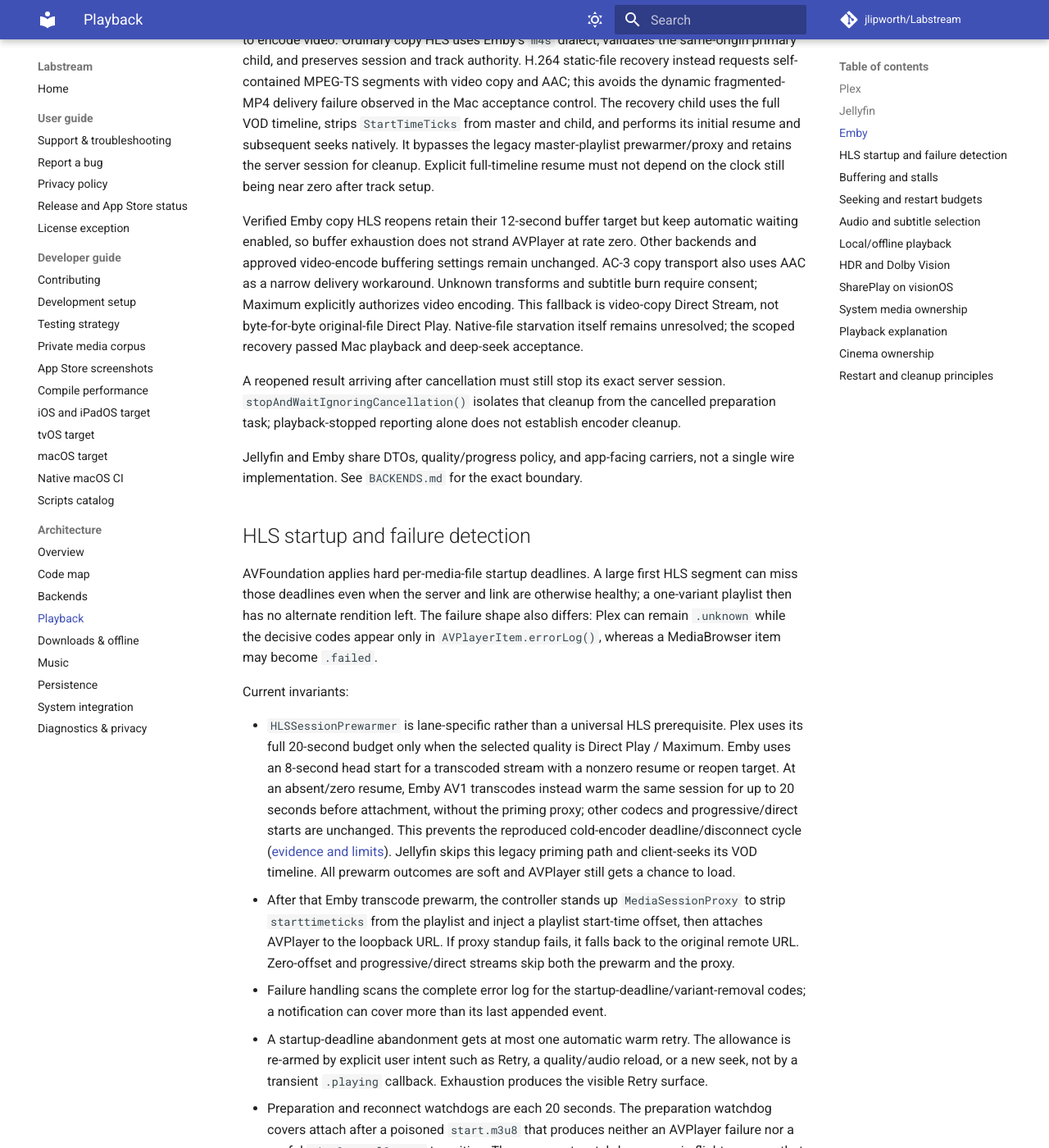
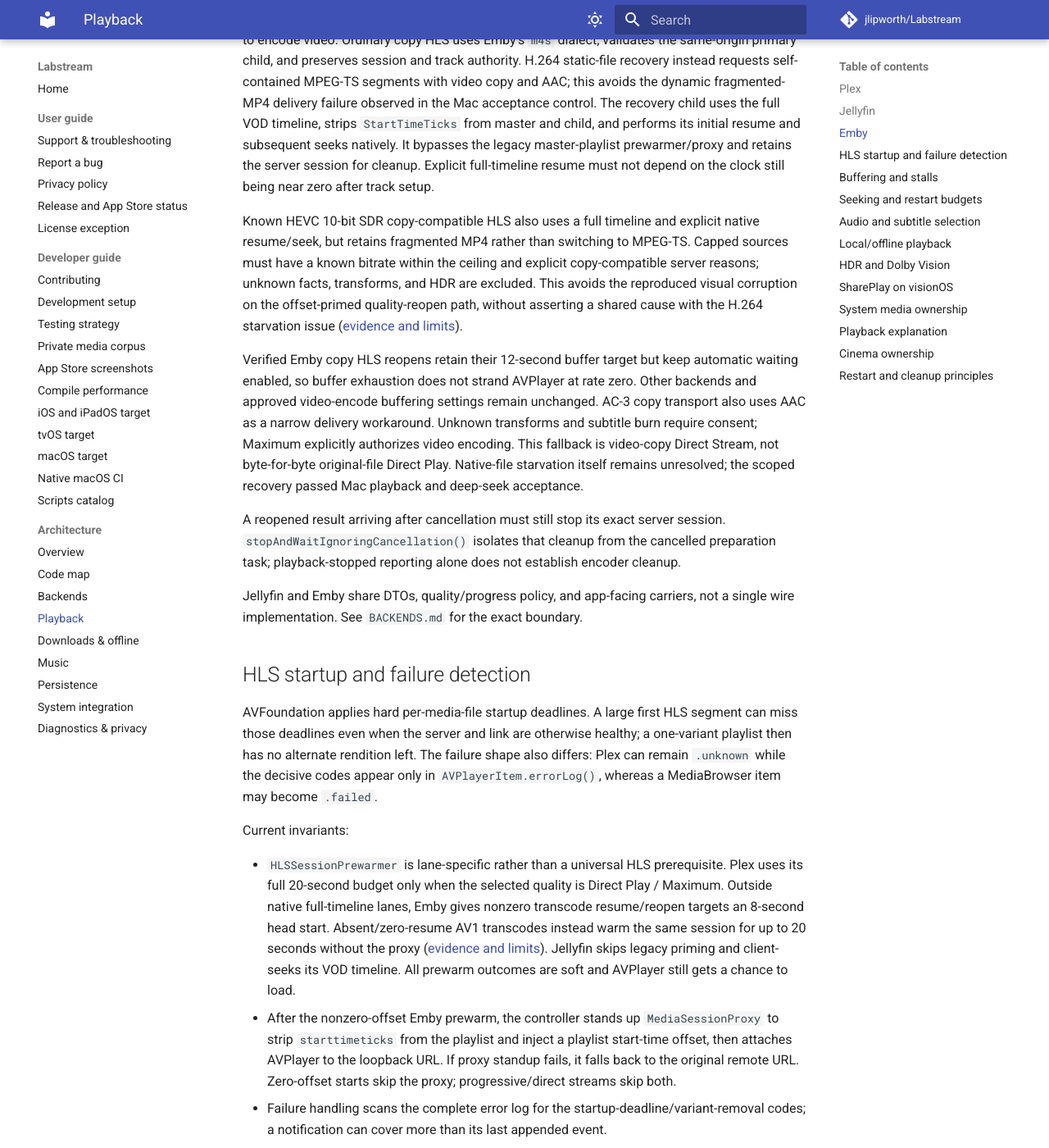
Before and after one commit to jlipworth/Labstream, an MkDocs documentation site: the page built from docs/PLAYBACK-ARCHITECTURE.md, in a window 1280 px wide and 1400 px high, scrolled down 3176 px. Shown: the whole window at 82% size. Built offline with MkDocs 1.6.1 and Material for MkDocs 9.7.7, drawn with Linux system fonts in a browser that asks for light colours; comment, search, counter and statistics services are not loaded.

Commit message:
Use native HLS timeline for Emby HEVC 10-bit SDR copy (#304)

```diff
--- a/docs/PLAYBACK-ARCHITECTURE.md
+++ b/docs/PLAYBACK-ARCHITECTURE.md
@@ -144,6 +144,13 @@
 master-playlist prewarmer/proxy and retains the server session for cleanup. Explicit
 full-timeline resume must not depend on the clock still being near zero after track setup.
 
+Known HEVC 10-bit SDR copy-compatible HLS also uses a full timeline and explicit native
+resume/seek, but retains fragmented MP4 rather than switching to MPEG-TS. Capped sources
+must have a known bitrate within the ceiling and explicit copy-compatible server reasons;
+unknown facts, transforms, and HDR are excluded. This avoids the reproduced visual corruption
+on the offset-primed quality-reopen path, without asserting a shared cause with the H.264
+starvation issue ([evidence and limits](research/emby-hevc-sdr-timeline.md)).
+
 Verified Emby copy HLS reopens retain their 12-second buffer target but keep automatic
 waiting enabled, so buffer exhaustion does not strand AVPlayer at rate zero. Other
 backends and approved video-encode buffering settings remain unchanged. AC-3 copy
@@ -171,17 +178,15 @@
 
 - `HLSSessionPrewarmer` is lane-specific rather than a universal HLS prerequisite. Plex uses
   its full 20-second budget only when the selected quality is Direct Play / Maximum.
-  Emby uses an 8-second head start for a transcoded stream with a nonzero resume
-  or reopen target. At an absent/zero resume, Emby AV1 transcodes instead warm the same
-  session for up to 20 seconds before attachment, without the priming proxy; other codecs
-  and progressive/direct starts are unchanged. This prevents the reproduced cold-encoder
-  deadline/disconnect cycle ([evidence and limits](research/emby-av1-startup.md)).
-  Jellyfin skips this legacy priming path and client-seeks its VOD timeline.
+  Outside native full-timeline lanes, Emby gives nonzero transcode resume/reopen targets
+  an 8-second head start. Absent/zero-resume AV1 transcodes instead warm the same session
+  for up to 20 seconds without the proxy ([evidence and limits](research/emby-av1-startup.md)).
+  Jellyfin skips legacy priming and client-seeks its VOD timeline.
   All prewarm outcomes are soft and AVPlayer still gets a chance to load.
-- After that Emby transcode prewarm, the controller stands up `MediaSessionProxy` to
+- After the nonzero-offset Emby prewarm, the controller stands up `MediaSessionProxy` to
   strip `starttimeticks` from the playlist and inject a playlist start-time offset, then
   attaches AVPlayer to the loopback URL. If proxy standup fails, it falls back to the original
-  remote URL. Zero-offset and progressive/direct streams skip both the prewarm and the proxy.
+  remote URL. Zero-offset starts skip the proxy; progressive/direct streams skip both.
 - Failure handling scans the complete error log for the startup-deadline/variant-removal
   codes; a notification can cover more than its last appended event.
 - A startup-deadline abandonment gets at most one automatic warm retry. The allowance is
```
Also changed, not shown: docs/research/emby-hevc-sdr-timeline.md (added, +74 -0 lines), 3 other files.
